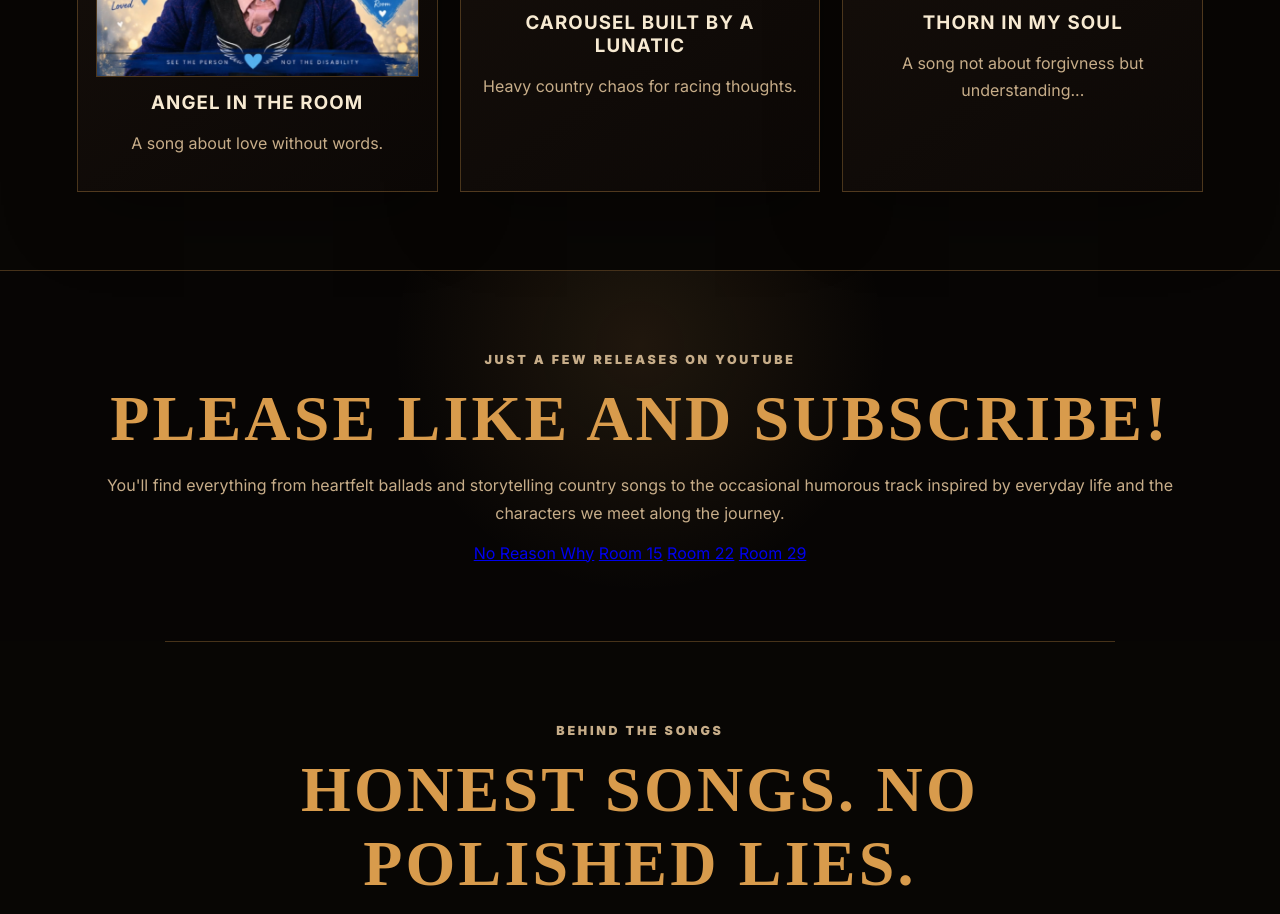
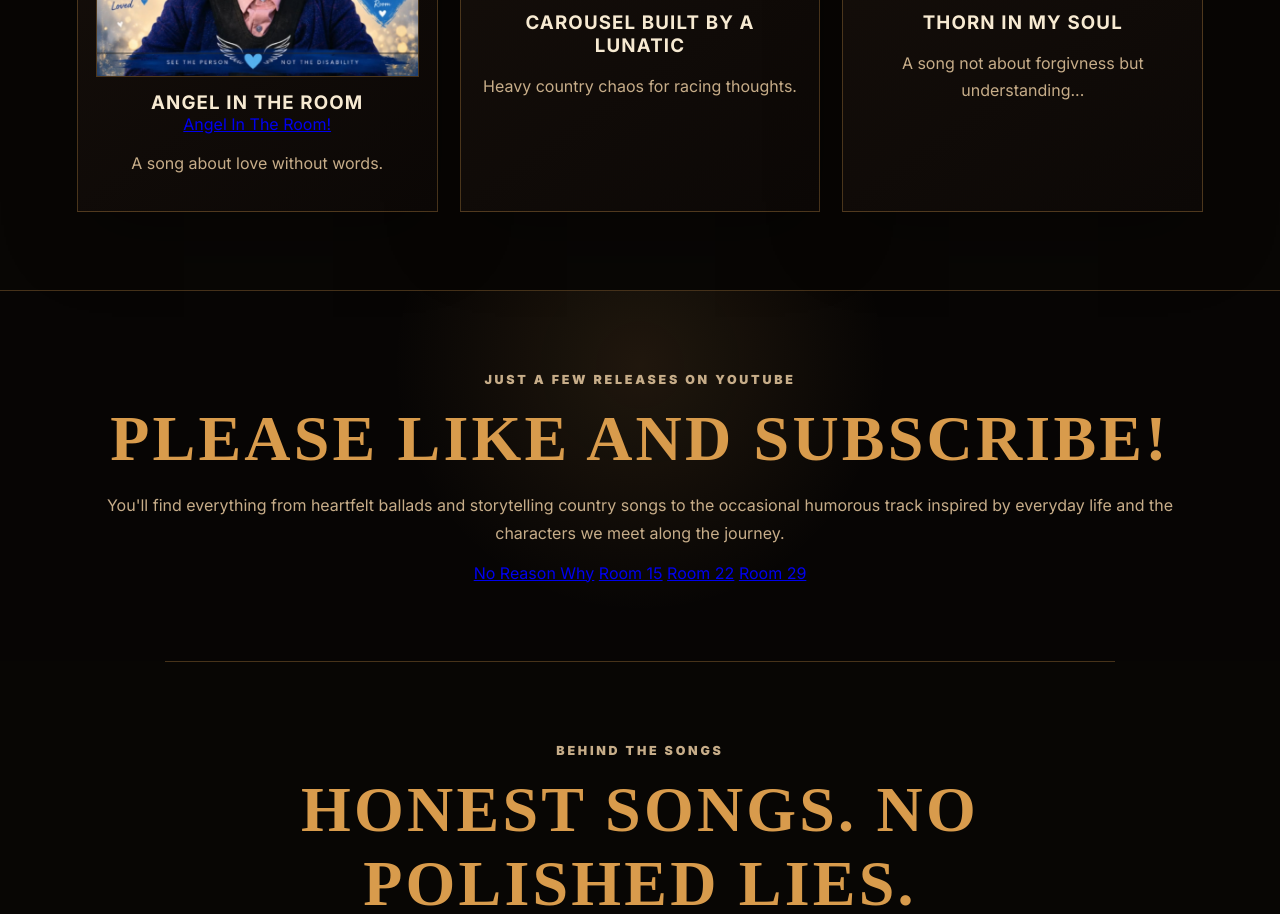
Before and after one commit to brokensoulsandbackroads/broken-souls-backroads, a plain HTML site: page index.html in a window 1280 px wide. Shown: the part 1869-2783 px from the top of the page. Drawn offline with nearby package versions, Linux system fonts and the light colour scheme; a web font is replaced by a local one.

Commit message:
Update index.html

```diff
--- a/index.html
+++ b/index.html
@@ -53,6 +53,7 @@
         <article>
           <img src="assets/angel-in-the-room.jpg" alt="Angel In The Room artwork">
           <h3>Angel In The Room</h3>
+          <a href="https://youtu.be/EvVSE1tXBiA" target="_blank">Angel In The Room!</a>
           <p>A song about love without words.</p>
         </article>
         <article>
```
